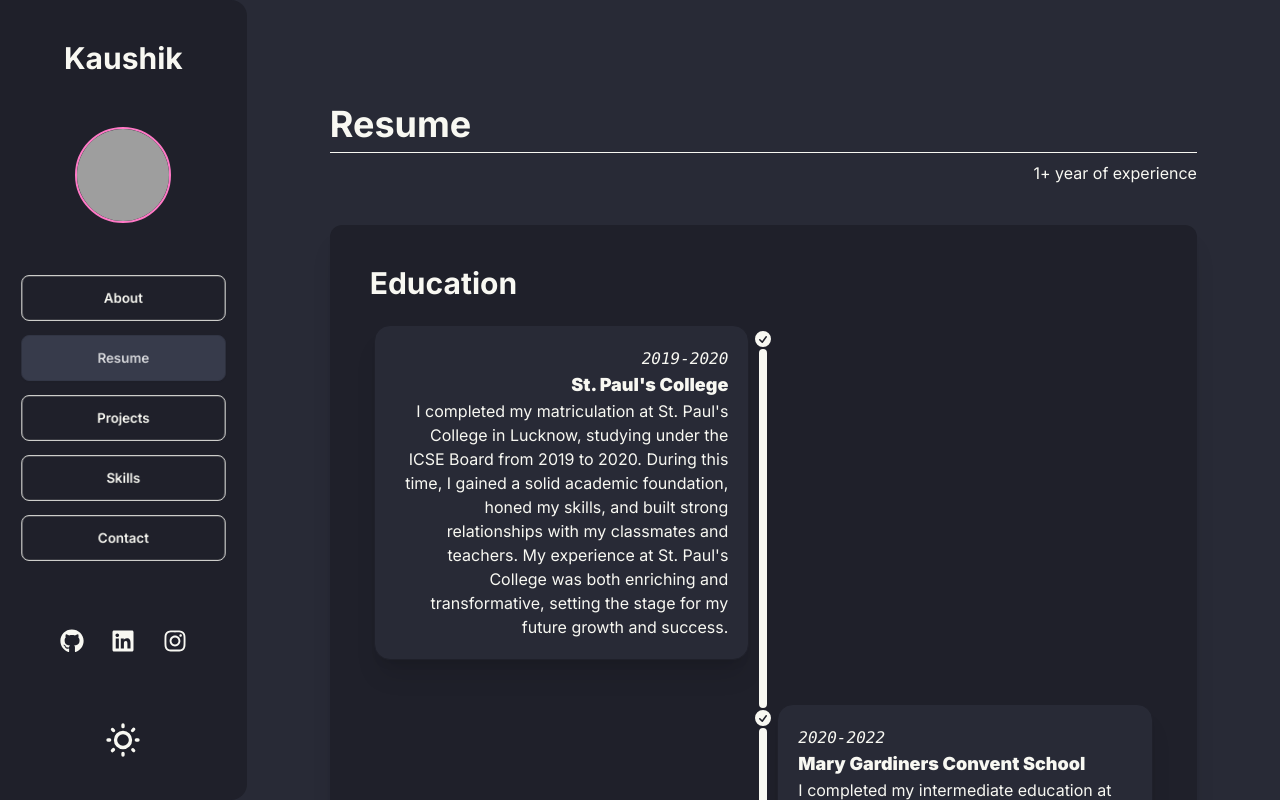
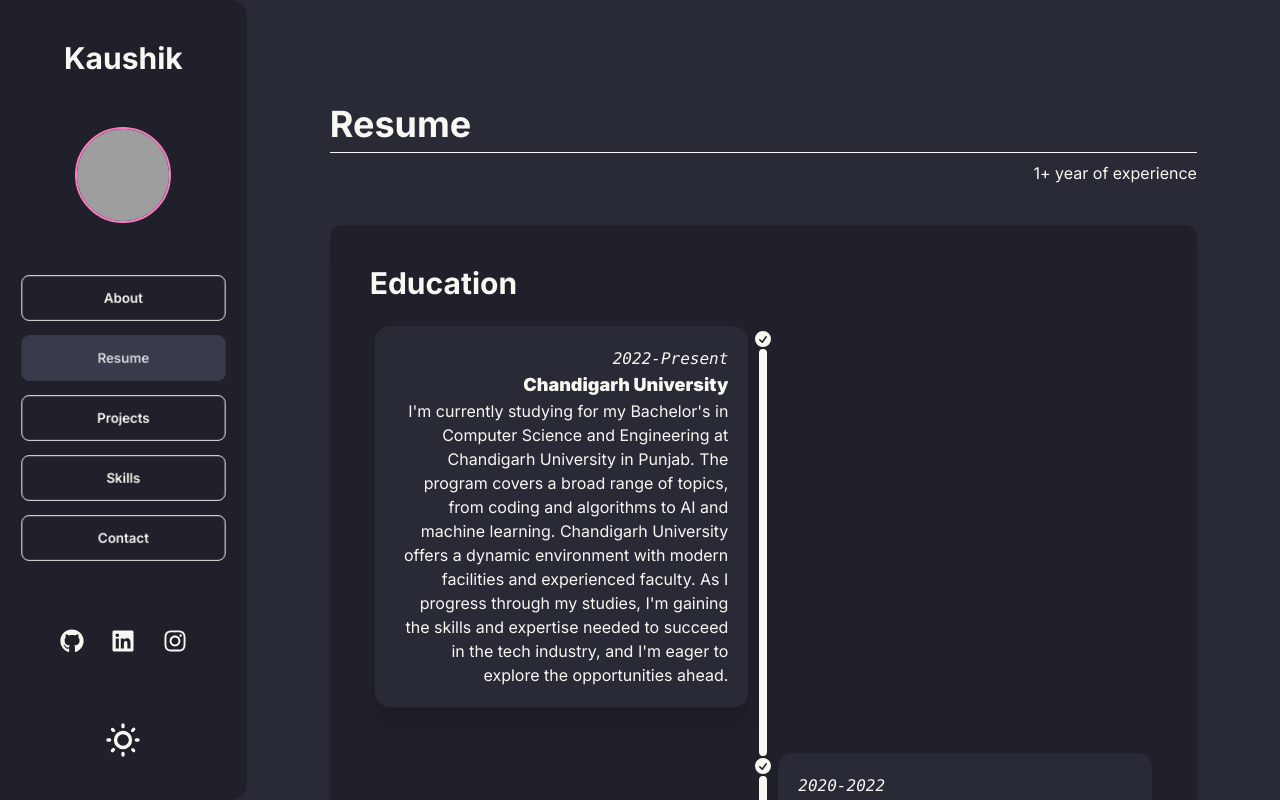
Before and after one commit to Kaushik1766/PersonalPortfolio, a Next.js app: page / in a window 1280 px wide. Both pictures are taken after a click on the element "Resume". Shown: the top 800 px of the page. Built offline with nearby package versions, Linux system fonts and the light colour scheme; grey boxes are pictures that could not be loaded.

Commit message:
spelling error and chronology

```diff
--- a/components/Education.jsx
+++ b/components/Education.jsx
@@ -16,17 +16,18 @@ function Education() {
         <div className='my-10 bg-base-300 px-5 py-8 lg:p-10 rounded-xl shadow-xl'>
             <h1 className='text-3xl font-bold mb-5 '>Education</h1>
             <ul className="timeline timeline-snap-icon max-md:timeline-compact timeline-vertical">
+
                 <li>
                     <div className="timeline-middle">
                         <svg xmlns="http://www.w3.org/2000/svg" viewBox="0 0 20 20" fill="currentColor" className="h-5 w-5"><path fillRule="evenodd" d="M10 18a8 8 0 100-16 8 8 0 000 16zm3.857-9.809a.75.75 0 00-1.214-.882l-3.483 4.79-1.88-1.88a.75.75 0 10-1.06 1.061l2.5 2.5a.75.75 0 001.137-.089l4-5.5z" clipRule="evenodd" /></svg>
                     </div>
-                    <div className="timeline-start timeline-box md:text-end mb-10 p-5 shadow-xl">
-                        <time className="font-mono italic">2019-2020</time>
-                        <div className="text-lg font-black">St. Paul&apos;s College</div>
-                        I completed my matriculation at St. Paul&apos;s College in Lucknow, studying under the ICSE Board from 2019 to 2020. During this time, I gained a solid academic foundation, honed my skills, and built strong relationships with my classmates and teachers. My experience at St. Paul&apos;s College was both enriching and transformative, setting the stage for my future growth and success.
-
+                    <div className="timeline-start md:text-end mb-10 timeline-box p-5 shadow-xl">
+                        <time className="font-mono italic">2022-Present</time>
+                        <div className="text-lg font-black">Chandigarh University</div>
+                        I&apos;m currently studying for my Bachelor&apos;s in Computer Science and Engineering at Chandigarh University in Punjab. The program covers a broad range of topics, from coding and algorithms to AI and machine learning. Chandigarh University offers a dynamic environment with modern facilities and experienced faculty. As I progress through my studies, I&apos;m gaining the skills and expertise needed to succeed in the tech industry, and I&apos;m eager to explore the opportunities ahead.
                     </div>
                     <hr className='!border-4 border-base-content' />
+
                 </li>
                 <li>
                     <hr className='!border-4 border-base-content' />
@@ -40,15 +41,18 @@ function Education() {
                     </div>
                     <hr className='!border-4 border-base-content' />
                 </li>
+
+
                 <li>
                     <hr className='!border-4 border-base-content' />
                     <div className="timeline-middle">
                         <svg xmlns="http://www.w3.org/2000/svg" viewBox="0 0 20 20" fill="currentColor" className="h-5 w-5"><path fillRule="evenodd" d="M10 18a8 8 0 100-16 8 8 0 000 16zm3.857-9.809a.75.75 0 00-1.214-.882l-3.483 4.79-1.88-1.88a.75.75 0 10-1.06 1.061l2.5 2.5a.75.75 0 001.137-.089l4-5.5z" clipRule="evenodd" /></svg>
                     </div>
-                    <div className="timeline-start md:text-end mb-10 timeline-box p-5 shadow-xl">
-                        <time className="font-mono italic">2022-Present</time>
-                        <div className="text-lg font-black">Chandigarh University</div>
-                        I&apos;m currently studying for my Bachelor&apos;s in Computer Science and Engineering at Chandigarh University in Punjab. The program covers a broad range of topics, from coding and algorithms to AI and machine learning. Chandigarh University offers a dynamic environment with modern facilities and experienced faculty. As I progress through my studies, I&apos;m gaining the skills and expertise needed to succeed in the tech industry, and I&apos;m eager to explore the opportunities ahead.
+                    <div className="timeline-start timeline-box md:text-end mb-10 p-5 shadow-xl">
+                        <time className="font-mono italic">2019-2020</time>
+                        <div className="text-lg font-black">St. Paul&apos;s College</div>
+                        I completed my matriculation at St. Paul&apos;s College in Lucknow, studying under the ICSE Board from 2019 to 2020. During this time, I gained a solid academic foundation, honed my skills, and built strong relationships with my classmates and teachers. My experience at St. Paul&apos;s College was both enriching and transformative, setting the stage for my future growth and success.
+
                     </div>
                 </li>
             </ul>
--- a/components/Work.jsx
+++ b/components/Work.jsx
@@ -20,7 +20,7 @@ function Work() {
             {/* experience */}
             <div className='w-full border rounded-xl shadow-xl p-5 flex flex-col gap-2 bg-base-100' >
                 <h2 className='text-2xl font-bold'>Web Developer Intern</h2>
-                <p>Uniford Foudnation</p>
+                <p>Uniford Foundation</p>
                 <div className='flex gap-10'>
                     <p>February, 2024 - Present</p>
                     <div className='flex items-center gap-1'>
```
